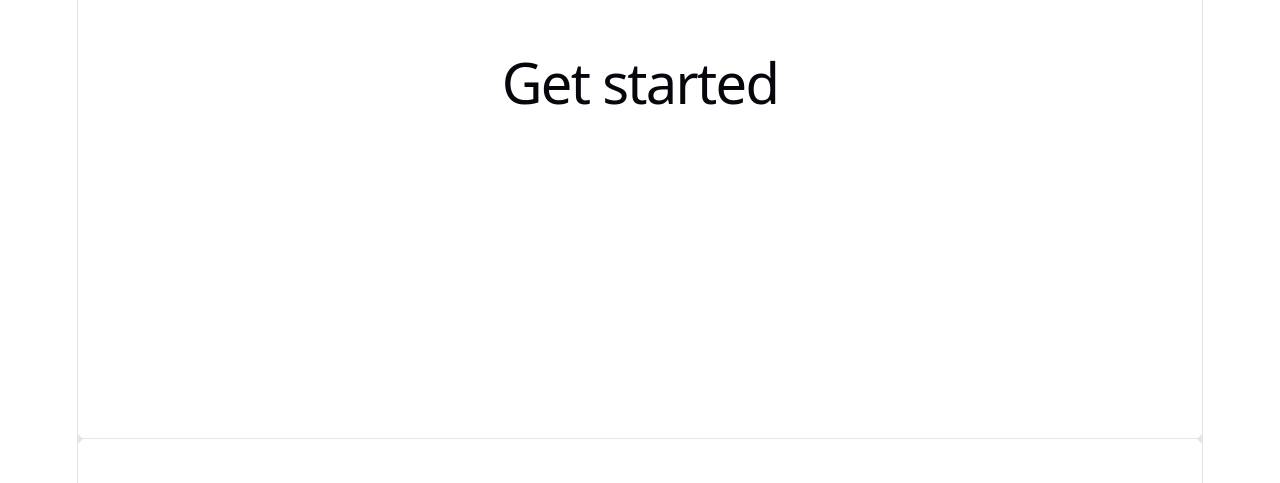
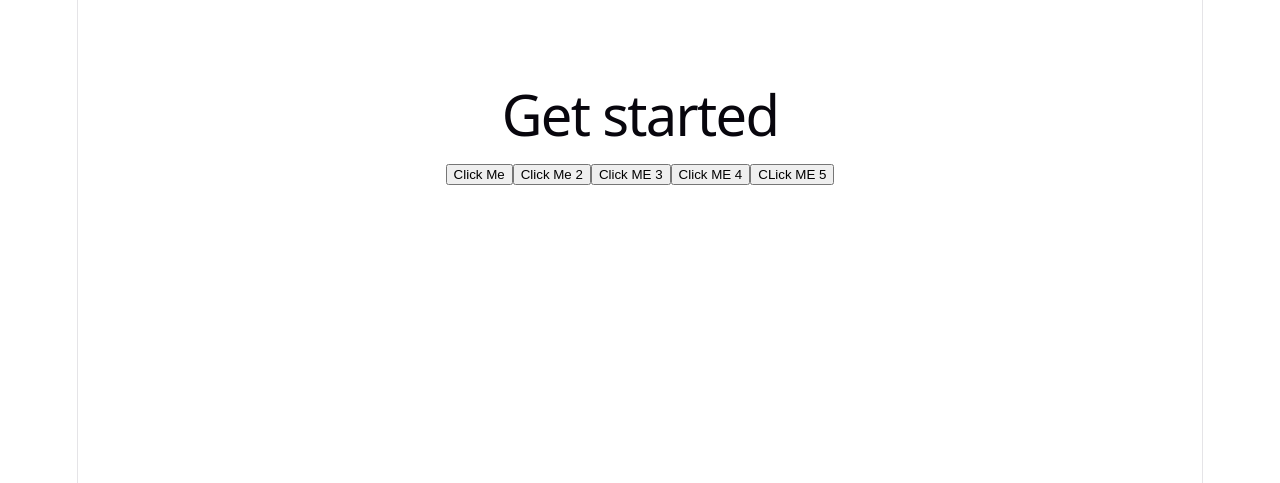
Before and after one commit to MahbubaSultanaEty/M-32-react-core-concept-p2, a React (Vite) app: page / in a window 1280 px wide. Shown: the part 273-756 px from the top of the page. Built offline with nearby package versions, Linux system fonts and the light colour scheme.

Commit message:
event handling in many ways

```diff
--- a/src/App.jsx
+++ b/src/App.jsx
@@ -3,6 +3,19 @@ import './App.css'
 
 function App() {
   const [count, setCount] = useState(0)
+
+  function handleClick() {
+  alert('I am clicked')
+}
+
+  const handleClick3 = () => {
+    alert('(arrow function) clicked me 3')
+  }
+
+  const handleMinus5 = (num) => {
+    const newNum = num - 5;
+    alert(`function wrapping (arrow function দিয়ে wrap করা), ${newNum}`)
+  }
 
   return (
     <>
@@ -10,13 +23,25 @@ function App() {
 
         <div>
           <h1>Get started</h1>
+          <button onClick={handleClick}>Click Me</button>
+          <button onClick={function handleClick2() {
+            alert('(inline function)CLicked Me 2')
+          }}>Click Me 2</button>
+
+          <button onClick={handleClick3}>Click ME 3</button>
+
+          <button onClick={() => {
+            alert('(Inline arrow function )clicked Me 4')
+          }}>Click ME 4</button>
+
+          <button onClick={() => handleMinus5(15)}>CLick ME 5</button>
         </div>
+
+
 
       </section>
 
 
-      <div className="ticks"></div>
-      <section id="spacer"></section>
     </>
   )
 }
```
